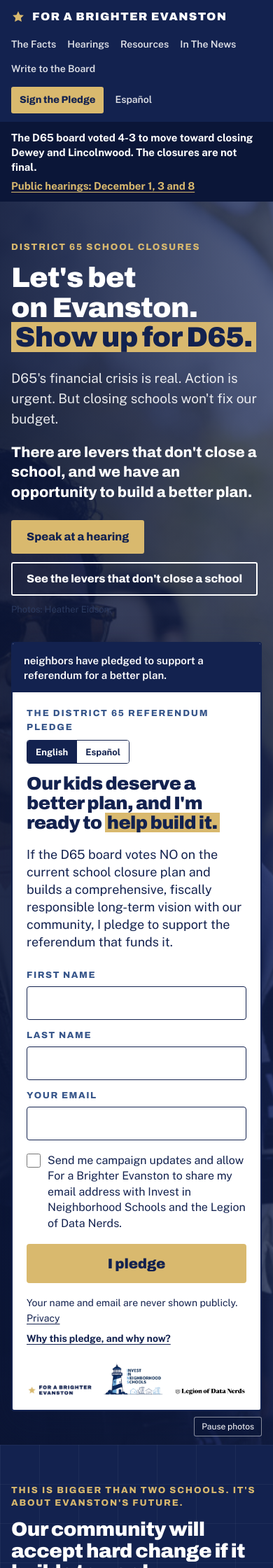
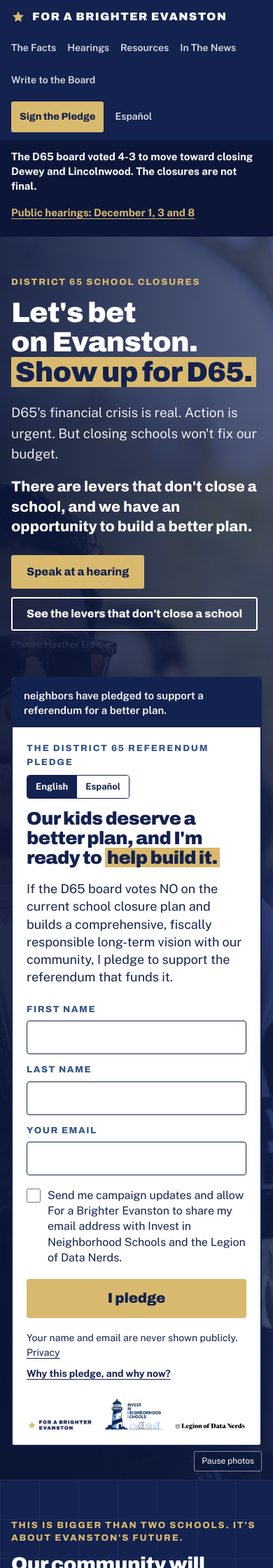
Before and after one commit to germanespinosa/for-a-brighter-evanston, a Jekyll site: the page built from index.html, in a window 390 px wide. Shown: the top 2240 px of the page at 70% size. Built offline with Jekyll 4.4.1, drawn with Linux system fonts in a browser that asks for light colours; comment, search, counter and statistics services are not loaded.

Commit message:
Sandbox home-hearings-resources: larger phone targets
Requested by German in DM: fix small phone tap targets in this sandbox. Changed: assets/css/campaign.css enlarges standalone controls on phones; prose links remain inline. Spanish: same shared controls.

```diff
--- a/assets/css/campaign.css
+++ b/assets/css/campaign.css
@@ -318,3 +318,15 @@
 .cx-hero__card .pl-foot:last-child img { width: auto; max-width: 100%; height: 52px; object-fit: contain; }
 .cx-poll .cx-eyebrow { color: var(--gold); }
 .cx-shape .cx-eyebrow, .cx-venue .cx-eyebrow, .cx-session .cx-eyebrow { color: var(--gold); }
+
+/* Increase standalone phone controls without changing links inside prose. */
+@media (max-width: 640px) {
+  .cx-nav__list a, .cx-nav__lang, .cx-nav__cta, .cx-alert a,
+  .cx-night__cal a, .cx-card__link, .cx-btns .cx-link,
+  .cx-flyer__links a, .cx-footer-updates {
+    display: inline-flex;
+    align-items: center;
+    min-width: 44px;
+    min-height: 44px;
+  }
+}
```
